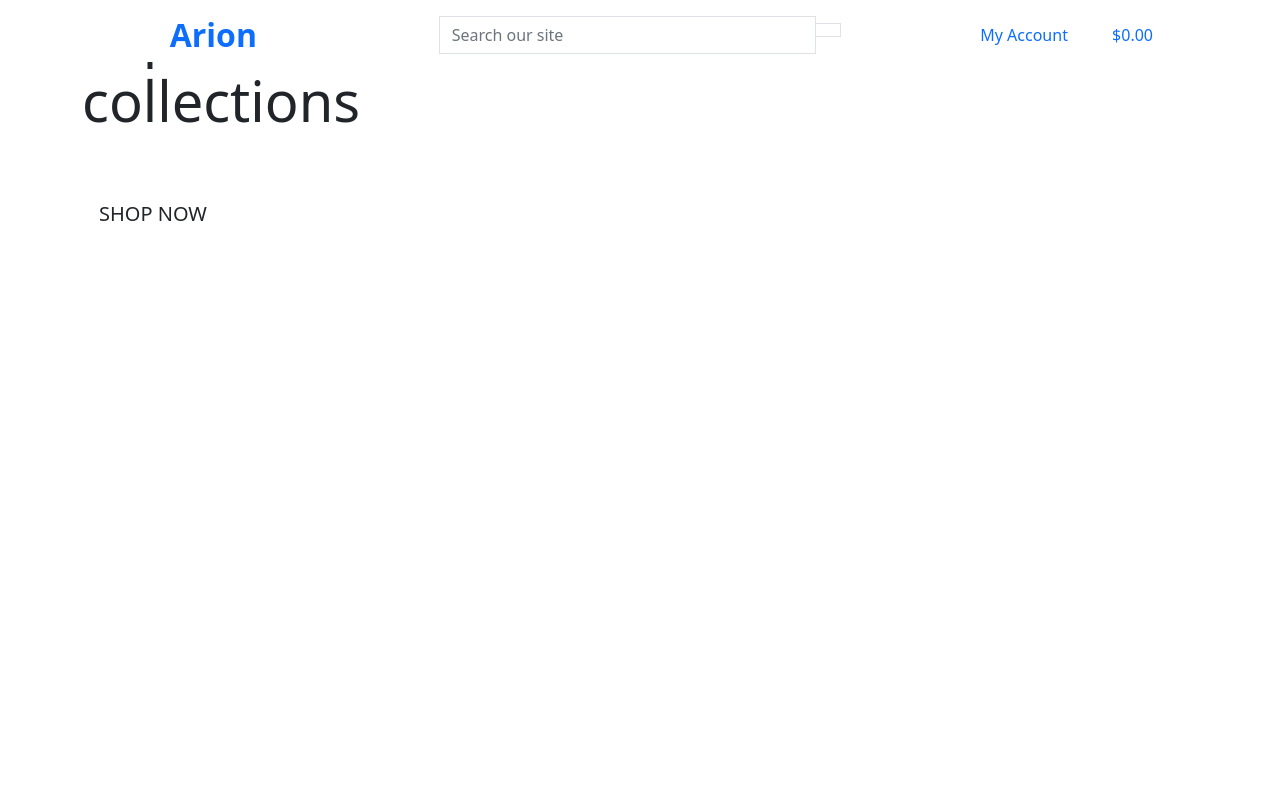
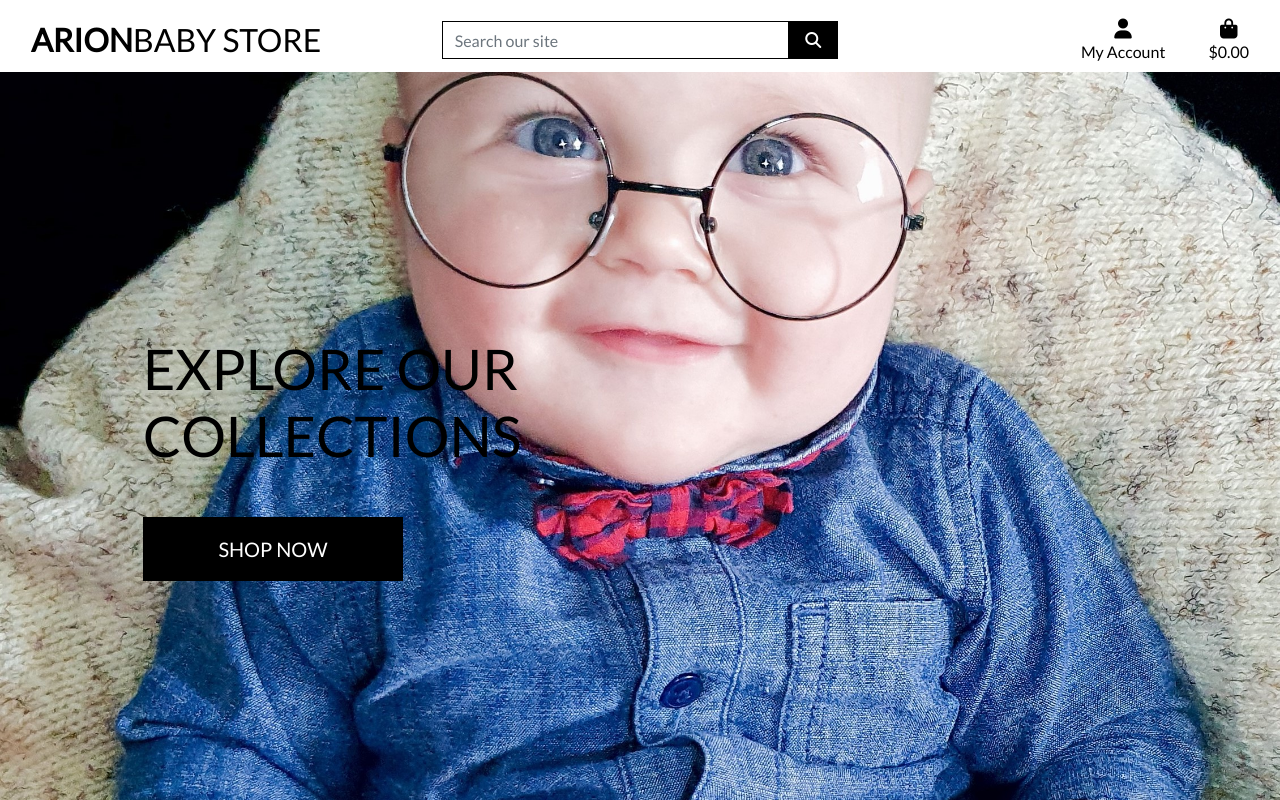
Before and after one commit to Code-Institute-Submissions/xhulja14-Boutique-Arion_AugResub, a Django app: page / in a window 1280 px wide. Run offline with Django 3.2, Linux system fonts and the light colour scheme; some libraries are stand-ins or nearby versions.

Commit message:
completed home page header and css

```diff
--- a/boutique_arion/urls.py
+++ b/boutique_arion/urls.py
@@ -15,9 +15,11 @@
 """
 from django.contrib import admin
 from django.urls import path, include
+from django.conf import settings
+from django.conf.urls.static import static
 
 urlpatterns = [
     path('admin/', admin.site.urls),
     path('accounts/', include('allauth.urls')),
     path('', include('home.urls')),
-]
+] + static(settings.MEDIA_URL, document_root=settings.MEDIA_ROOT)
--- /dev/null
+++ b/static/css/base.css
@@ -0,0 +1,81 @@
+html {
+    height: 100%;
+}
+
+body {
+    background: url('/media/home-page2%20%282%29.jpg') no-repeat center center fixed;
+    background-size: cover;
+    height: calc(100vh - 164px);
+    color: #555;
+    font-family: 'Lato';
+}
+
+/* from Bulma */
+.icon {
+    align-items: center;
+    display: inline-flex;
+    justify-content: center;
+    height: 1.5rem;
+    width: 1.5rem;
+}
+
+.logo-font {
+    text-transform: uppercase;
+}
+
+.main-logo-link {
+    width: fit-content;
+}
+
+.shop-now-button {
+    background: black;
+    color: white;
+    min-width: 260px;
+}
+
+.btn-black {
+    background: black;
+    color: white;
+}
+
+.shop-now-button:hover,
+.shop-now-button:active,
+.shop-now-button:focus,
+.btn-black:hover,
+.btn-black:active,
+.btn-black:focus {
+    background: #222;
+    color: white;
+}
+
+.text-black {
+    color: #000 !important;
+}
+
+.border-black {
+    border: 1px solid black !important;
+}
+
+/* -------------------------------- Media Queries */
+
+/* Slightly larger container on xl screens */
+@media (min-width: 1200px) {
+  .container {
+    max-width: 80%;
+  }
+}
+
+/* fixed top navbar only on medium and up */
+@media (min-width: 992px) {
+    .fixed-top-desktop-only {
+        position: fixed;
+        top: 0;
+        right: 0;
+        left: 0;
+        z-index: 1030;
+    }
+
+    .header-container {
+        padding-top: 164px;
+    }
+}
--- a/templates/base.html
+++ b/templates/base.html
@@ -13,13 +13,17 @@
     {% endblock %}
 
     {% block corecss %}
-        <link href="https://cdn.jsdelivr.net/npm/bootstrap@5.0.0-beta3/dist/css/bootstrap.min.css" rel="stylesheet" integrity="sha384-eOJMYsd53ii+scO/bJGFsiCZc+5NDVN2yr8+0RDqr0Ql0h+rP48ckxlpbzKgwra6" crossorigin="anonymous">
+        <link rel="stylesheet" href="https://stackpath.bootstrapcdn.com/bootstrap/4.4.1/css/bootstrap.min.css" integrity="sha384-Vkoo8x4CGsO3+Hhxv8T/Q5PaXtkKtu6ug5TOeNV6gBiFeWPGFN9MuhOf23Q9Ifjh" crossorigin="anonymous">
+        <link rel="stylesheet" href="https://fonts.googleapis.com/css?family=Lato&display=swap">
+        <link rel="stylesheet" href="{% static 'css/base.css' %}">
     {% endblock %}
+
 
     {% block extra_css %}
     {% endblock %}
 
     {% block corejs %}
+        <script src="https://kit.fontawesome.com/23ab0f274e.js" crossorigin="anonymous"></script>
         <script src="https://cdn.jsdelivr.net/npm/bootstrap@5.0.0-beta3/dist/js/bootstrap.bundle.min.js" integrity="sha384-JEW9xMcG8R+pH31jmWH6WWP0WintQrMb4s7ZOdauHnUtxwoG2vI5DkLtS3qm9Ekf" crossorigin="anonymous"></script>
         <script src="https://cdn.jsdelivr.net/npm/@popperjs/core@2.9.1/dist/umd/popper.min.js" integrity="sha384-SR1sx49pcuLnqZUnnPwx6FCym0wLsk5JZuNx2bPPENzswTNFaQU1RDvt3wT4gWFG" crossorigin="anonymous"></script>
         <script src="https://cdn.jsdelivr.net/npm/bootstrap@5.0.0-beta3/dist/js/bootstrap.min.js" integrity="sha384-j0CNLUeiqtyaRmlzUHCPZ+Gy5fQu0dQ6eZ/xAww941Ai1SxSY+0EQqNXNE6DZiVc" crossorigin="anonymous"></script>
@@ -35,7 +39,7 @@
         <div id="topnav" class="row bg-white pt-lg-2 d-none d-lg-flex">
             <div class="col-12 col-lg-4 my-auto py-1 py-lg-0 text-center text-lg-left">
                 <a href="{% url 'home' %}" class="nav-link main-logo-link">
-                    <h2 class="logo-font text-black my-0"><strong>Arion</strong></h2>
+                    <h2 class="logo-font text-black my-0"><strong>Arion</strong>Baby Store</h2>
                 </a>
             </div>
             <div class="col-12 col-lg-4 my-auto py-1 py-lg-0">
```
Also changed, not shown: boutique_arion/settings.py (+10 -10 lines), media/home-page2 (2).jpg (added).
